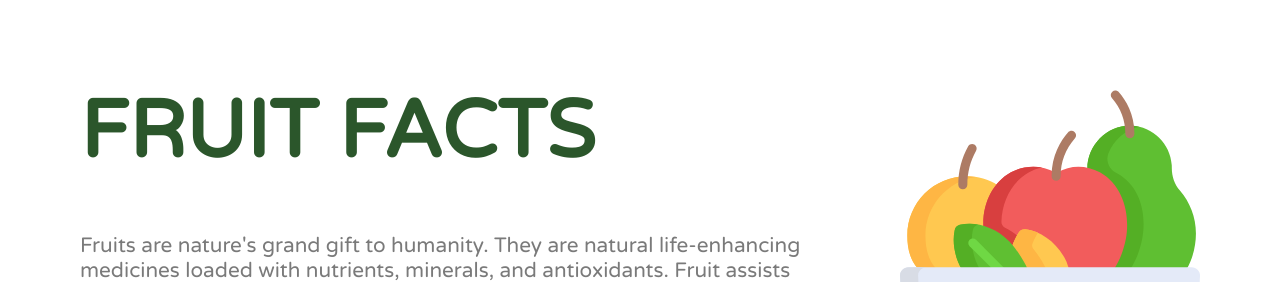
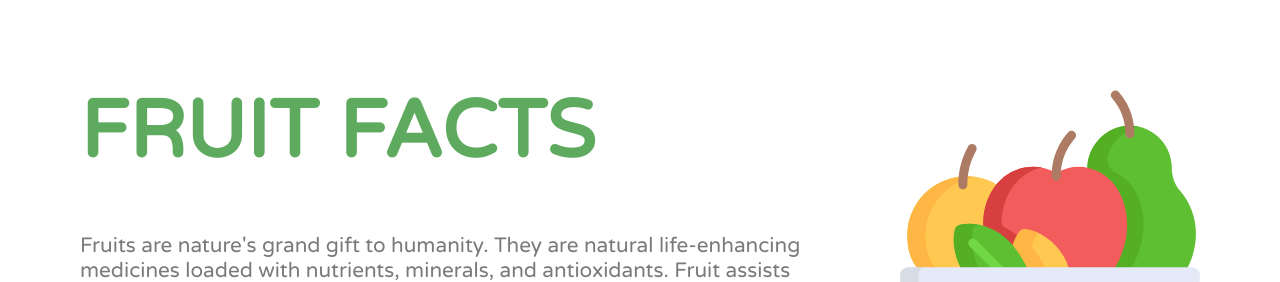
Before and after one commit to jrozal/fruit-facts, a React (Create React App) app in the folder client/: page / in a window 1280 px wide. Shown: the top 282 px of the page. Built offline with nearby package versions, Linux system fonts and the light colour scheme; no server answers.

Commit message:
Change h1 color

```diff
--- a/client/src/components/Header/Header.styled.js
+++ b/client/src/components/Header/Header.styled.js
@@ -49,7 +49,7 @@ const Media = styled.div`
 
 const H1 = styled.h1`
   font-size: 5rem;
-  color: #2B562B;
+  color: #5eaa5f;
   text-transform: uppercase;
   margin: 2rem 0;
 
```
